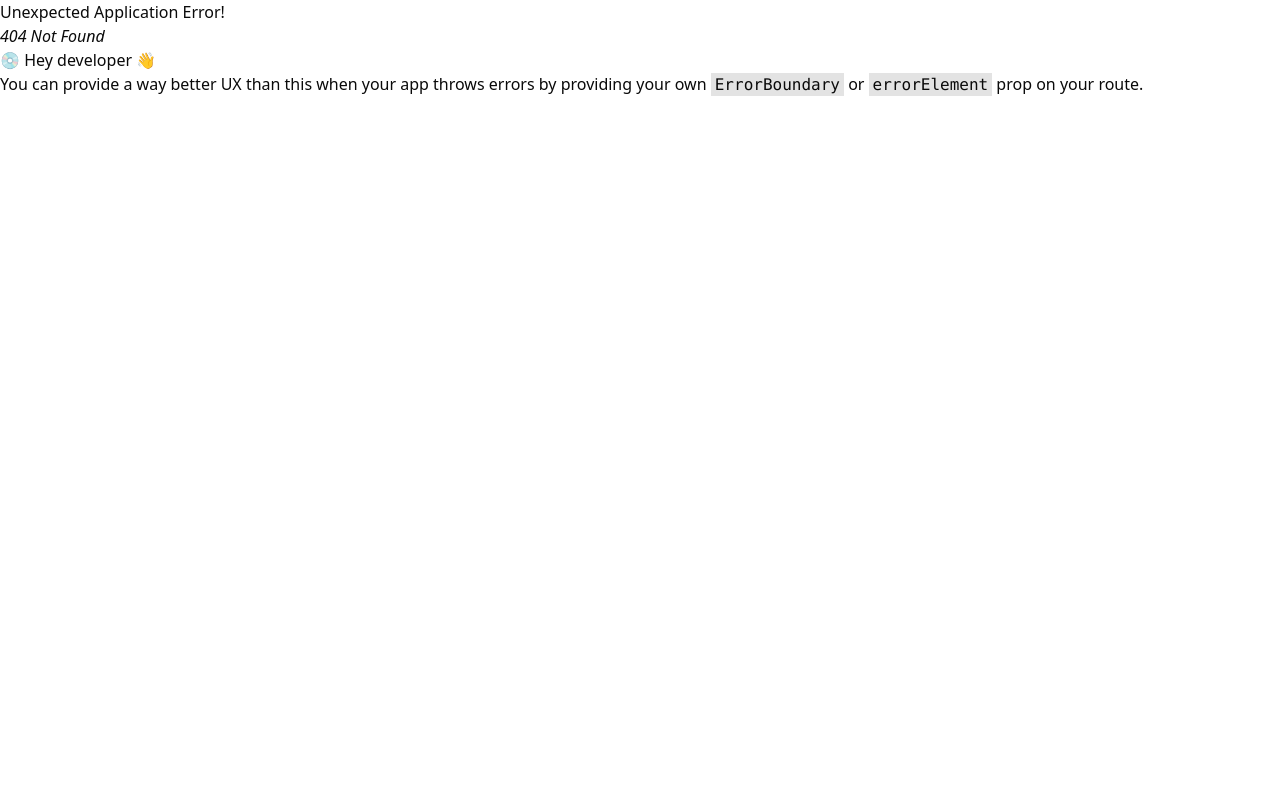
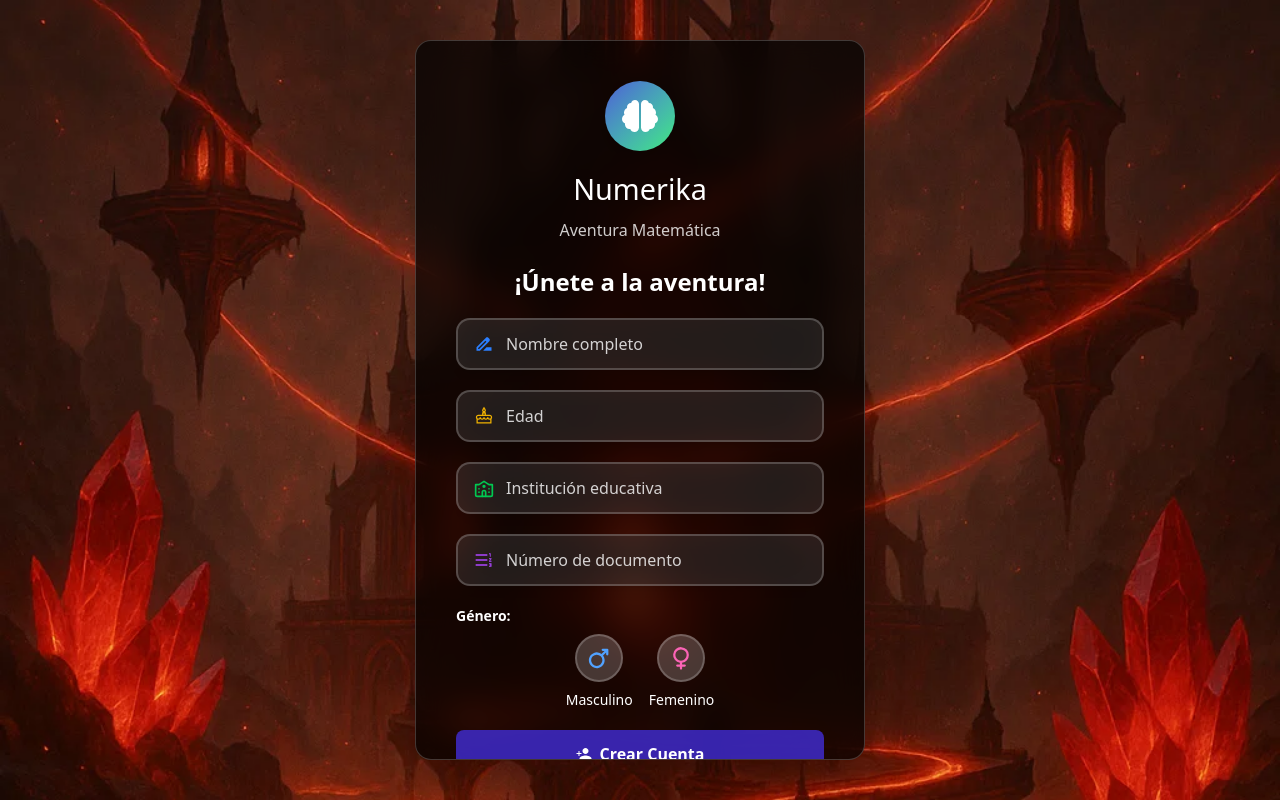
Before and after one commit to IstsHitori/popuesta_libro_frontend, a React (Vite) app: page /auth/register in a window 1280 px wide. Before the commit this address had no page. Built offline with nearby package versions, Linux system fonts and the light colour scheme.

Commit message:
Se terminó el diseño de LoginForm y RegisterForm

```diff
--- a/package.json
+++ b/package.json
@@ -18,6 +18,7 @@
     "react": "^19.1.1",
     "react-dom": "^19.1.1",
     "react-hook-form": "^7.62.0",
+    "react-icons": "^5.5.0",
     "react-router-dom": "^7.8.2",
     "react-toastify": "^11.0.5",
     "tailwind-merge": "^3.3.1",
--- /dev/null
+++ b/src/components/auth/HeaderForm.tsx
@@ -0,0 +1,31 @@
+import { FaBrain } from "react-icons/fa";
+
+export default function HeaderForm() {
+  return (
+    <>
+      {/* Header */}
+      <div className="mb-6">
+        <div
+          className="
+              w-[70px] h-[70px]
+              bg-gradient-to-br from-[#4f5bd5] to-[#43e97b]
+              rounded-full flex items-center justify-center mx-auto mb-4
+              shadow-lg
+            "
+        >
+          <FaBrain className="text-white text-4xl" />
+        </div>
+        <h1
+          className={`
+              text-[1.8rem] text-white mb-2
+              drop-shadow-[2px_2px_4px_rgba(0,0,0,0.3)]
+
+            `}
+        >
+          Numerika
+        </h1>
+        <p className="text-white/80">Aventura Matemática</p>
+      </div>
+    </>
+  );
+}
--- /dev/null
+++ b/src/components/auth/InputField.tsx
@@ -0,0 +1,23 @@
+import type { JSX } from "react";
+
+type InputFieldProps = {
+    label: string;
+    type: "text" | "number";
+    Icon: JSX.Element;
+};
+
+export default function InputField({ label, type, Icon }: InputFieldProps) {
+    return (
+        <div className="mb-5">
+            <div className="flex items-center bg-white/10 border-2 border-white/20 rounded-xl px-4 py-3 shadow-lg backdrop-blur-xl transition focus-within:border-indigo-600 focus-within:shadow-[0_0_0_3px_rgba(79,70,229,0.3)]">
+                <span className="mr-3 text-xl flex items-center">{Icon}</span>
+                <input
+                    type={type}
+                    placeholder={label}
+                    required
+                    className="w-full bg-transparent outline-none border-none text-white placeholder-white/80 text-base"
+                />
+            </div>
+        </div>
+    );
+}
--- a/src/components/auth/LoginForm.tsx
+++ b/src/components/auth/LoginForm.tsx
@@ -1,7 +1,6 @@
 import { Link } from "react-router-dom";
-// Asegúrate de importar los estilos de Font Awesome en tu proyecto
-// Si usas CRA o Vite, puedes importar el CSS globalmente en tu index.tsx o App.tsx así:
-// import '@fortawesome/fontawesome-free/css/all.min.css';
+import { MdOutlineDocumentScanner } from "react-icons/md";
+import HeaderForm from "./HeaderForm";
 
 export default function LoginForm() {
   return (
@@ -20,73 +19,42 @@ export default function LoginForm() {
           border border-white/20 max-h-[90vh] overflow-y-auto
         `}
       >
-        {/* Header */}
-        <div className="mb-6">
-          <div
-            className={`
-              w-[70px] h-[70px]
-              bg-gradient-to-br from-primary to-secondary
-              rounded-full flex items-center justify-center mx-auto mb-4
-              shadow-lg
-            `}
-          >
-            <i className="fas fa-brain text-white text-[1.8rem]" />
-          </div>
-          <h1
-            className={`
-              text-[2.2rem] text-white mb-2
-              drop-shadow-[2px_2px_4px_rgba(0,0,0,0.3)]
-            `}
-          >
-            Numerika
-          </h1>
-          <p className="text-white/80 text-base">Aventura Matemática</p>
-        </div>
-
+        <HeaderForm />
         {/* Formulario */}
         <form id="login-form" className="block text-left">
           <h2 className="text-white mb-5 text-center text-[1.6rem]">
             ¡Bienvenido de vuelta!
           </h2>
           <div className="mb-5">
-            <div className="relative flex items-center">
-              <i
-                className={`
-                  fas fa-id-badge absolute left-4 text-[1rem] z-10
-                  bg-gradient-to-br from-violet-500 to-violet-700
-                  bg-clip-text text-transparent
-                  drop-shadow-[0_0_5px_rgba(139,92,246,0.3)]
-                  transition-transform
-                `}
-              />
+            <label className="relative flex items-center bg-white/10 rounded-lg border border-white/20 px-3 py-2">
+              <span className="text-primary text-xl flex items-center mr-3">
+                <MdOutlineDocumentScanner className="text-indigo-500" />
+              </span>
               <input
-                type="text"
+                type="number"
                 id="login-document"
                 placeholder="Número de documento"
                 required
                 className={`
-                  w-full pl-11 pr-4 py-3
-                  border-2 border-white/20 rounded
-                  text-base transition
-                  bg-white/15 backdrop-blur-2xl text-white
-                  placeholder:text-white/80
-                  focus:outline-none focus:border-primary
-                  focus:shadow-[0_0_0_3px_rgba(79,70,229,0.3)]
-                  focus:-translate-y-0.5
-                  focus:bg-white/25
-                `}
+                w-full bg-transparent border-none outline-none
+                text-base text-white placeholder:text-white/80
+                py-1
+                [&::-webkit-outer-spin-button]:appearance-none
+                [&::-webkit-inner-spin-button]:appearance-none
+                [-moz-appearance:textfield]
+              `}
               />
-            </div>
+            </label>
           </div>
           <button
             type="submit"
             className={`
               w-full py-3 px-8
-              bg-primary/80 text-white border-none rounded
+              bg-indigo-700/80 text-white border-none rounded-xl
               text-base font-semibold cursor-pointer transition
               flex items-center justify-center gap-2
               shadow-md backdrop-blur-xl
-              hover:-translate-y-1 hover:shadow-lg hover:bg-primary/90
+              hover:-translate-y-1 hover:shadow-lg hover:bg-indigo-700
               active:-translate-y-0.5
             `}
           >
--- /dev/null
+++ b/src/components/auth/RegisterForm.tsx
@@ -0,0 +1,126 @@
+import { Link } from "react-router-dom";
+import HeaderForm from "./HeaderForm";
+import { MdDriveFileRenameOutline } from "react-icons/md";
+import { LiaBirthdayCakeSolid } from "react-icons/lia";
+import { LuUniversity } from "react-icons/lu";
+import { MdFormatListNumberedRtl } from "react-icons/md";
+import { useEffect, useState } from "react";
+import InputField from "./InputField";
+import { PiGenderFemaleBold } from "react-icons/pi";
+import { PiGenderMaleBold } from "react-icons/pi";
+import { IoMdPersonAdd } from "react-icons/io";
+
+export default function RegisterForm() {
+  const [visible, setVisible] = useState(false);
+
+  useEffect(() => {
+    // Mostrar el formulario al montar el componente
+    setVisible(true);
+  }, []);
+
+  return (
+    <>
+      <div
+        id="register-screen"
+        className={`fixed inset-0 w-screen h-screen bg-cover bg-center flex justify-center items-center z-[1000] bg-[url('/niveles/templo-de-la-integracion-_2_.png')] transition-all duration-500 ${
+          visible
+            ? "opacity-100 pointer-events-auto"
+            : "opacity-0 pointer-events-none"
+        }`}
+      >
+        <div className="bg-black/70 backdrop-blur-lg rounded-2xl p-10 shadow-2xl max-w-[450px] w-[90%] text-center border border-white/20 max-h-[90vh] overflow-y-auto">
+          {/* Header del formulario */}
+          <HeaderForm />
+
+          {/* Formulario de registro */}
+          <form id="register-form" className="block text-left">
+            <h2 className="text-white mb-5 text-center text-2xl font-semibold">
+              ¡Únete a la aventura!
+            </h2>
+            <InputField
+              label="Nombre completo"
+              type="text"
+              Icon={<MdDriveFileRenameOutline className="text-blue-500" />}
+            />
+
+            <InputField
+              label="Edad"
+              type="number"
+              Icon={<LiaBirthdayCakeSolid className="text-yellow-500" />}
+            />
+
+            <InputField
+              label="Institución educativa"
+              type="text"
+              Icon={<LuUniversity className="text-green-500" />}
+            />
+
+            <InputField
+              label="Número de documento"
+              type="number"
+              Icon={<MdFormatListNumberedRtl className="text-purple-500" />}
+            />
+
+            <div className="mb-5">
+              <label className="block mb-2 text-white font-semibold text-sm">
+                Género:
+              </label>
+              <div className="flex gap-4 justify-center">
+                <label className="flex flex-col items-center gap-1 cursor-pointer">
+                  <input
+                    type="radio"
+                    id="gender-male"
+                    name="gender"
+                    value="Masculino"
+                    className="peer hidden"
+                  />
+                  <span className="flex items-center justify-center w-12 h-12 rounded-full bg-white/20 border-2 border-white/20 text-blue-400 text-2xl transition-all duration-200 peer-checked:bg-indigo-700 peer-checked:border-indigo-600 peer-checked:scale-110 peer-checked:shadow-[0_4px_15px_rgba(79,70,229,0.5)] hover:bg-white/30 hover:border-indigo-400">
+                    <PiGenderMaleBold />
+                  </span>
+                  <span className="text-white text-sm font-medium mt-1">
+                    Masculino
+                  </span>
+                </label>
+                <label className="flex flex-col items-center gap-1 cursor-pointer">
+                  <input
+                    type="radio"
+                    id="gender-female"
+                    name="gender"
+                    value="Femenino"
+                    className="peer hidden"
+                  />
+                  <span className="flex items-center justify-center w-12 h-12 rounded-full bg-white/20 border-2 border-white/20 text-pink-400 text-2xl transition-all duration-200 peer-checked:bg-indigo-700 peer-checked:border-indigo-600 peer-checked:scale-110 peer-checked:shadow-[0_4px_15px_rgba(79,70,229,0.5)] hover:bg-white/30 hover:border-indigo-400">
+                    <PiGenderFemaleBold />
+                  </span>
+                  <span className="text-white text-sm font-medium mt-1">
+                    Femenino
+                  </span>
+                </label>
+              </div>
+            </div>
+
+            <button
+              type="submit"
+              className="w-full py-3 px-8 bg-indigo-700/80 text-white border-none rounded-md font-semibold cursor-pointer transition flex items-center justify-center gap-2 shadow-md backdrop-blur-xl hover:-translate-y-1 hover:shadow-lg hover:bg-indigo-700/90 active:-translate-y-0.5 text-md"
+
+            >
+              <IoMdPersonAdd />
+              Crear Cuenta
+            </button>
+          </form>
+
+          {/* Enlace para cambiar a login */}
+          <div className="text-center mt-5 text-white text-sm">
+            ¿Ya tienes cuenta?{" "}
+            <Link
+              to="/auth/login"
+              className="text-white font-semibold transition hover:text-indigo-300 hover:underline"
+            >
+              Inicia sesión aquí
+            </Link>
+          </div>
+        </div>
+      </div>
+    </>
+  );
+}
--- a/src/router.tsx
+++ b/src/router.tsx
@@ -3,6 +3,7 @@ import PrivateLayout from "./layaouts/PrivateLayout";
 import LoginPage from "./pages/LoginPage";
 import AuthLayout from "./layaouts/AuthLayout";
 import Home from "./pages/Home";
+import RegisterForm from "./components/auth/RegisterForm";
 
 export const router = createBrowserRouter([
   {
@@ -16,6 +17,10 @@ export const router = createBrowserRouter([
       {
         path: "login",
         element: <LoginPage />,
+      },
+      {
+        path: "register",
+        element: <RegisterForm />,
       },
     ],
   },
```
Also changed, not shown: 1 other file (tests, documents, lock files or other folders).
